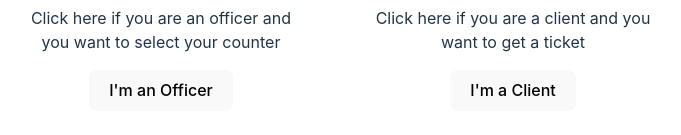
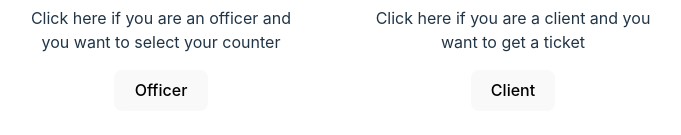
Before and after one commit to GiuseppeArbore/polito-se2-24-18, a React (Vite) app in the folder client/: page / in a window 1280 px wide. Shown: the part 497-632 px from the top of the page, without its empty margins (303-984 px from the left). Built offline with nearby package versions, Linux system fonts and the light colour scheme.

Commit message:
fix Button

```diff
--- a/client/src/Components/Homepage/HomePage.tsx
+++ b/client/src/Components/Homepage/HomePage.tsx
@@ -15,7 +15,7 @@ function HomePage() {
                         <Card.Text>
                             Click here if you are an officer and you want to select your counter
                         </Card.Text>
-                        <Button variant="primary" onClick={() => navigate(`/counter`)}>I'm an Officer</Button>
+                        <Button variant="primary" onClick={() => navigate(`/counter`)}>Officer</Button>
                     </Card.Body>
                 </Card>
 
@@ -25,7 +25,7 @@ function HomePage() {
                         <Card.Text>
                             Click here if you are a client and you want to get a ticket
                         </Card.Text>
-                        <Button variant="primary" onClick={() => navigate(`/counter`)}>I'm a Client</Button>
+                        <Button variant="primary" onClick={() => navigate(`/counter`)}>Client</Button>
                     </Card.Body>
                 </Card>
 
```
